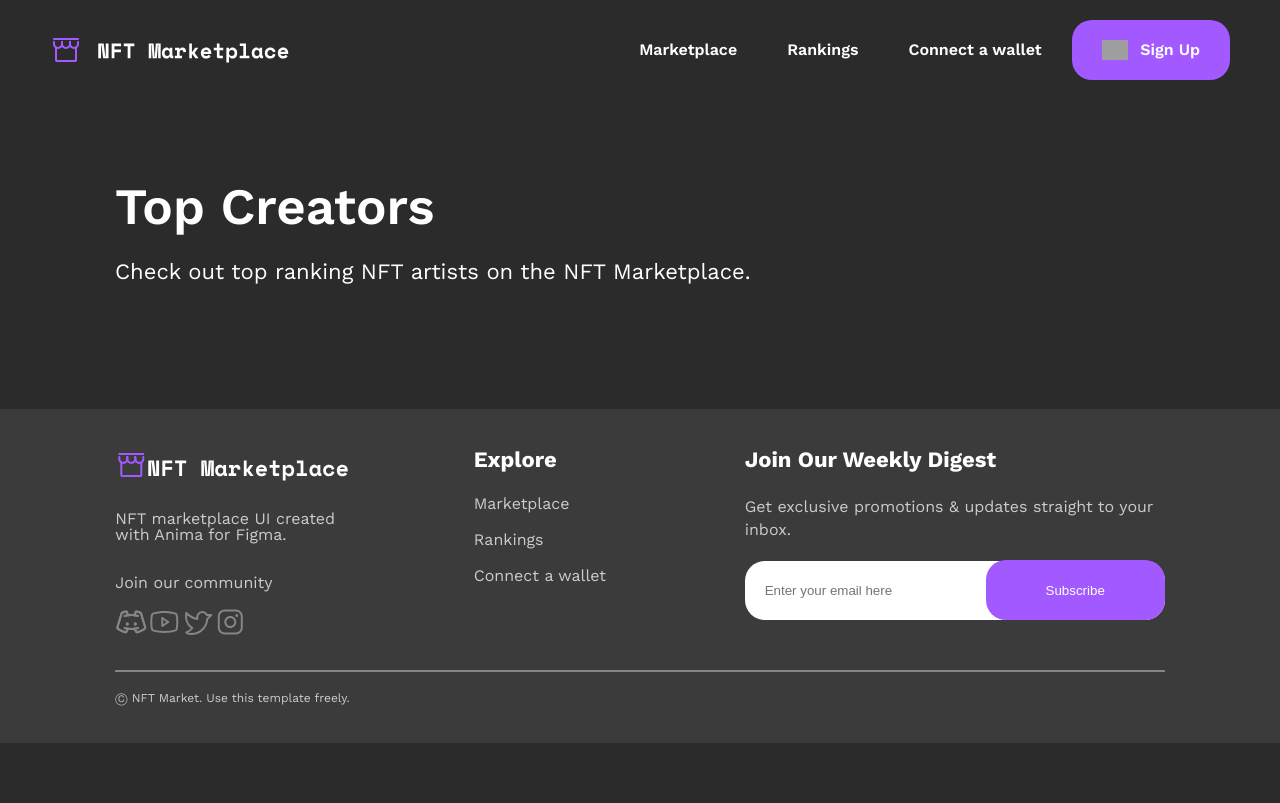
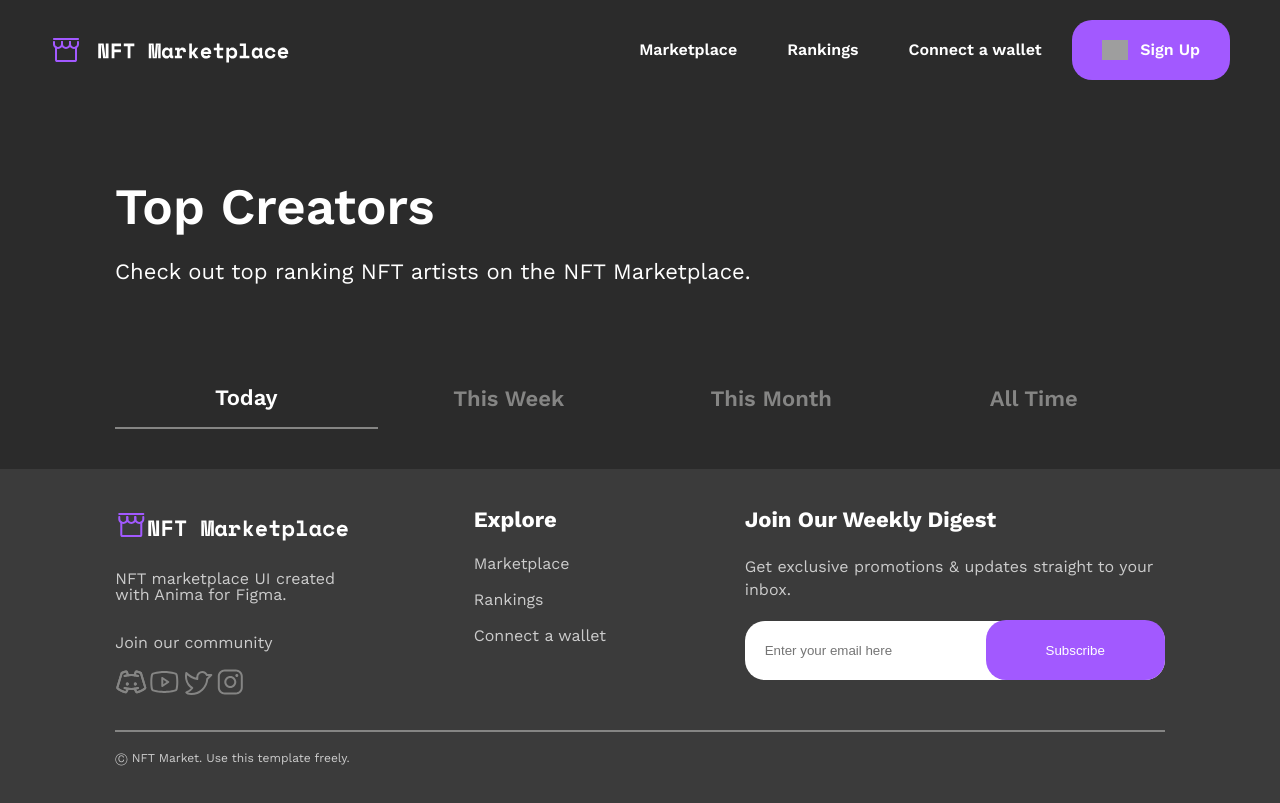
Before and after one commit to FeridQarayev/nft_market_fullstack, a React (Create React App) app in the folder client/: page / in a window 1280 px wide. Built offline with nearby package versions, Linux system fonts and the light colour scheme; grey boxes are pictures that could not be loaded.

Commit message:
frame in home page

```diff
--- a/client/src/pages/home/home.module.scss
+++ b/client/src/pages/home/home.module.scss
@@ -73,3 +73,82 @@
     }
   }
 }
+
+.frame {
+  align-items: center;
+  align-self: stretch;
+  background-color: #2b2b2b;
+  display: flex;
+  flex-direction: column;
+  gap: 10px;
+  height: auto;
+  mix-blend-mode: normal;
+  padding: 0px 10px;
+  position: relative;
+  &__container {
+    align-items: flex-start;
+    background-color: transparent;
+    display: flex;
+    height: auto;
+    position: relative;
+    width: 1050px;
+    &__tab {
+      align-items: center;
+      background-color: transparent;
+      border-bottom-style: solid;
+      border-bottom-width: 2px;
+      border-color: #858584;
+      border-left-style: none;
+      border-right-style: none;
+      border-top-style: none;
+      display: flex;
+      flex: 1;
+      gap: 16px;
+      height: 60px;
+      justify-content: center;
+      padding: 0px 30px;
+      position: relative;
+      &__text {
+        background-color: transparent;
+        letter-spacing: 0px;
+        line-height: 30.8px;
+        mix-blend-mode: normal;
+        position: relative;
+        text-align: center;
+        white-space: nowrap;
+        width: fit-content;
+        color: #ffffff;
+        font-family: "Work Sans", Helvetica;
+        font-size: 22px;
+        font-style: normal;
+        font-weight: 600;
+      }
+    }
+    &__tabD {
+      align-items: center;
+      background-color: transparent;
+      display: flex;
+      flex: 1;
+      gap: 16px;
+      height: 60px;
+      justify-content: center;
+      padding: 0px 30px;
+      position: relative;
+      &__text {
+        background-color: transparent;
+        letter-spacing: 0px;
+        line-height: 30.8px;
+        mix-blend-mode: normal;
+        position: relative;
+        text-align: center;
+        white-space: nowrap;
+        width: fit-content;
+        color: #858584;
+        font-family: "Work Sans", Helvetica;
+        font-size: 22px;
+        font-style: normal;
+        font-weight: 600;
+      }
+    }
+  }
+}
--- a/client/src/pages/home/index.jsx
+++ b/client/src/pages/home/index.jsx
@@ -1,8 +1,10 @@
-import React from "react";
+import React, { Fragment } from "react";
 import style from "./home.module.scss";
 
 function Home() {
   return (
+    <Fragment>
+      {/* Headline Satrt */}
       <div className={style.headline}>
         <div className={style.headline__container}>
           <div className={style.headline__container__top}>
@@ -15,6 +17,27 @@ function Home() {
           </div>
         </div>
       </div>
+      {/* Headline End */}
+
+      {/* Frame Start */}
+      <div className={style.frame}>
+        <div className={style.frame__container}>
+          <div className={style.frame__container__tab}>
+            <div className={style.frame__container__tab__text}>Today</div>
+          </div>
+          <div className={style.frame__container__tabD}>
+            <div className={style.frame__container__tabD__text}>This Week</div>
+          </div>
+          <div className={style.frame__container__tabD}>
+            <div className={style.frame__container__tabD__text}>This Month</div>
+          </div>
+          <div className={style.frame__container__tabD}>
+            <div className={style.frame__container__tabD__text}>All Time</div>
+          </div>
+        </div>
+      </div>
+      {/* Frame End */}
+    </Fragment>
   );
 }
 
```
Lines whose indentation alone changed are shown as unchanged.
